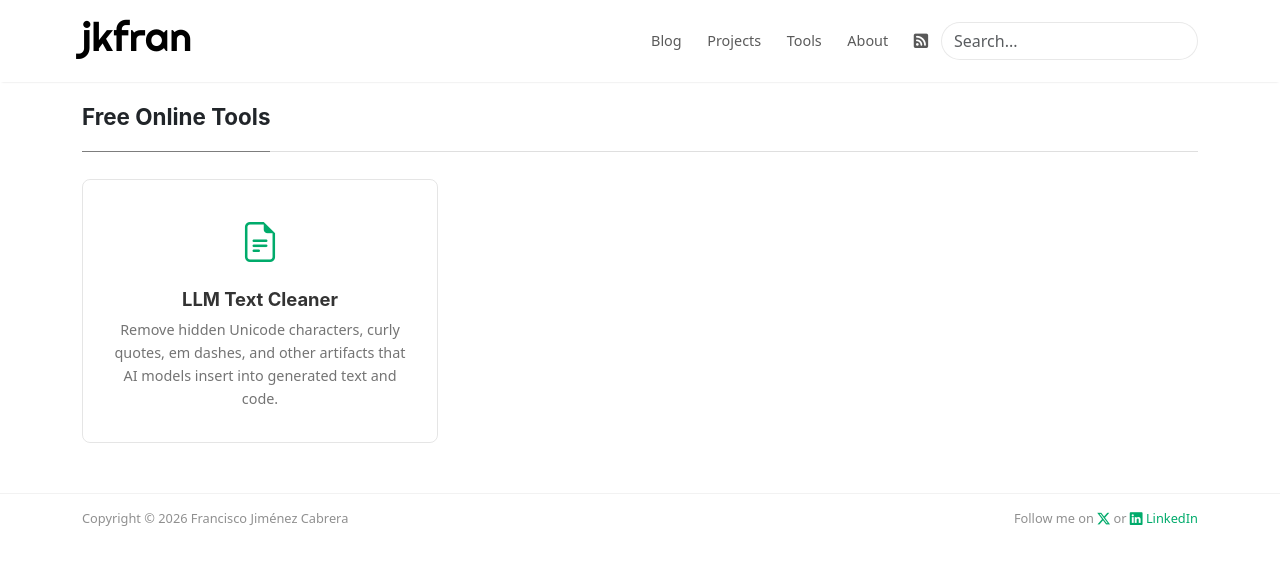
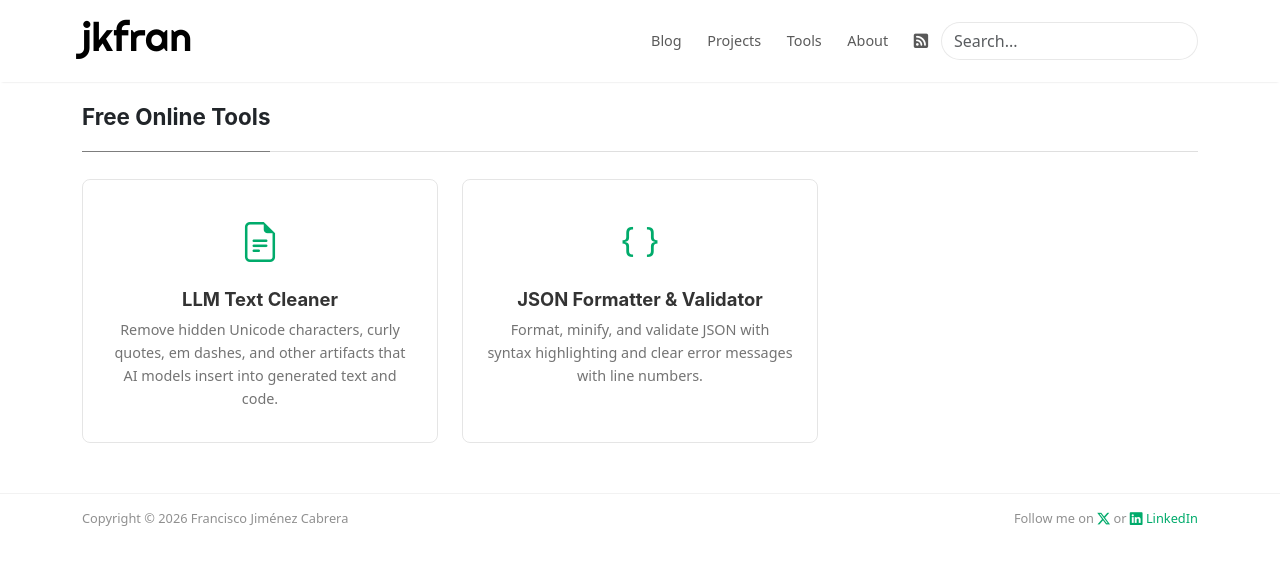
Before and after one commit to jkfran/jkfran.com, a Jekyll site: the page built from _pages/tools.md, in a window 1280 px wide. Shown: the top 565 px of the page. Built offline with Jekyll 4.4.1, drawn with Linux system fonts in a browser that asks for light colours.

Commit message:
Add JSON Formatter & Validator tool
New tool at /tools/json-formatter/ with:
- Format (pretty-print with 2-space indent + syntax highlighting)
- Minify (compress with bytes-saved counter)
- Validate (error messages with line/column position)
- VS Code-style dark theme output with color-coded keys, strings,
  numbers, booleans, and nulls
- Sample JSON button, paste/copy, Ctrl+Enter shortcut
- SEO-optimized for "json formatter" (2M+ monthly searches)
- All client-side, no data sent anywhere

```diff
--- a/_pages/tools.md
+++ b/_pages/tools.md
@@ -12,4 +12,10 @@
     <p>Remove hidden Unicode characters, curly quotes, em dashes, and other artifacts that AI models insert into generated text and code.</p>
   </a>
 
+  <a href="{{ site.baseurl }}/tools/json-formatter/" class="tool-card">
+    <div class="tool-icon"><i class="bi bi-braces"></i></div>
+    <h3>JSON Formatter & Validator</h3>
+    <p>Format, minify, and validate JSON with syntax highlighting and clear error messages with line numbers.</p>
+  </a>
+
 </div>
--- a/_sass/_tools.scss
+++ b/_sass/_tools.scss
@@ -71,6 +71,11 @@
   font-weight: 600;
   font-size: 0.95rem;
   margin-bottom: 1.5rem;
+}
+
+.tool-stats-error {
+  background: #fce4ec;
+  color: #c62828;
 }
 
 .tool-area {
@@ -247,3 +252,40 @@
     line-height: 1.7;
   }
 }
+
+// JSON output
+
+.json-output {
+  margin-bottom: 1rem;
+}
+
+.json-pre {
+  background: #1e1e1e;
+  color: #d4d4d4;
+  padding: 1rem;
+  border-radius: 6px;
+  overflow: auto;
+  font-size: 0.85rem;
+  line-height: 1.5;
+  max-height: 500px;
+}
+
+.json-key {
+  color: #9cdcfe;
+}
+
+.json-string {
+  color: #ce9178;
+}
+
+.json-number {
+  color: #b5cea8;
+}
+
+.json-boolean {
+  color: #569cd6;
+}
+
+.json-null {
+  color: #569cd6;
+}
```
Also changed, not shown: _pages/json-formatter.html (added, +237 -0 lines).
